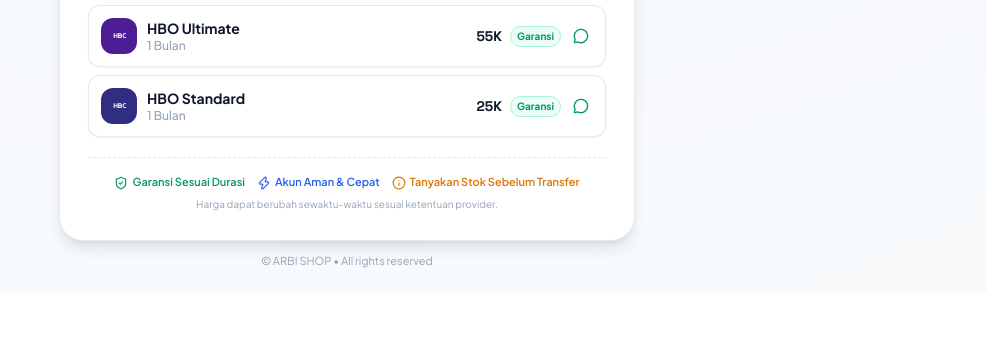
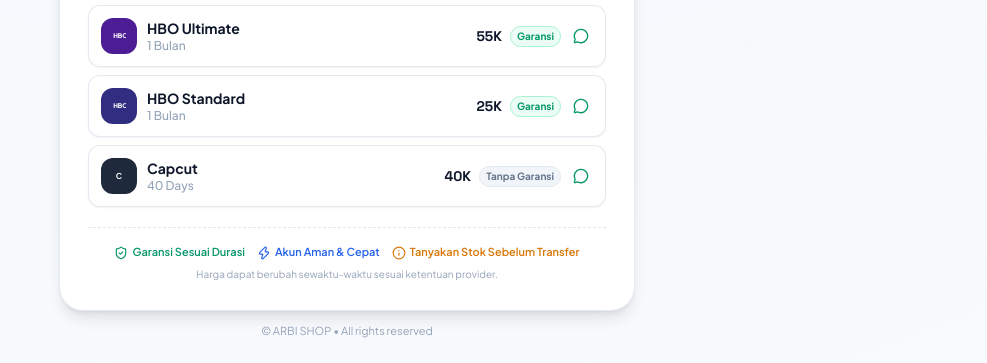
Before and after one commit to raffaeltemp/hargaarbishop, a plain HTML site: page index.html in a window 1280 px wide. Shown: the part 1229-1592 px from the top of the page, without its empty margins (293-1280 px from the left). Before the commit the page ends 1522 px from the top, so only its background shows below. Drawn offline with nearby package versions, Linux system fonts and the light colour scheme.

Commit message:
Quick update via Web Admin Panel

```diff
--- a/index.html
+++ b/index.html
@@ -315,7 +315,7 @@
     "id": 3,
     "name": "CapCut Pro",
     "duration": "7 Hari",
-    "price": "11K",
+    "price": "12K",
     "type": "creative",
     "garansi": false,
     "garansiText": "Tanpa Garansi",
@@ -341,7 +341,7 @@
     "id": 5,
     "name": "Viu Premium",
     "duration": "1 Tahun",
-    "price": "5K",
+    "price": "6K",
     "type": "movie",
     "garansi": false,
     "garansiText": "Tanpa Garansi",
@@ -367,7 +367,7 @@
     "id": 7,
     "name": "Prime Video",
     "duration": "1 Bulan",
-    "price": "14K",
+    "price": "16K",
     "type": "movie",
     "garansi": true,
     "garansiText": "Garansi",
@@ -466,6 +466,19 @@
     "available": true,
     "iconBg": "bg-indigo-900",
     "iconSvg": "<svg class=\"w-3.5 h-3.5 fill-white\" viewBox=\"0 0 24 24\"><text x=\"2\" y=\"16\" font-size=\"11\" font-weight=\"900\" fill=\"white\">HBO</text></svg>"
+  },
+  {
+    "id": 15,
+    "name": "Capcut",
+    "duration": "40 Days",
+    "price": "40K",
+    "type": "creative",
+    "garansi": false,
+    "garansiText": "Tanpa Garansi",
+    "highlight": false,
+    "available": true,
+    "iconBg": "bg-slate-800",
+    "iconSvg": "<svg class=\"w-3.5 h-3.5 fill-white\" viewBox=\"0 0 24 24\"><text x=\"50%\" y=\"17\" text-anchor=\"middle\" font-size=\"14\" font-weight=\"bold\" fill=\"white\">C</text></svg>"
   }
 ];
     /* PRODUCTS_END */
```
